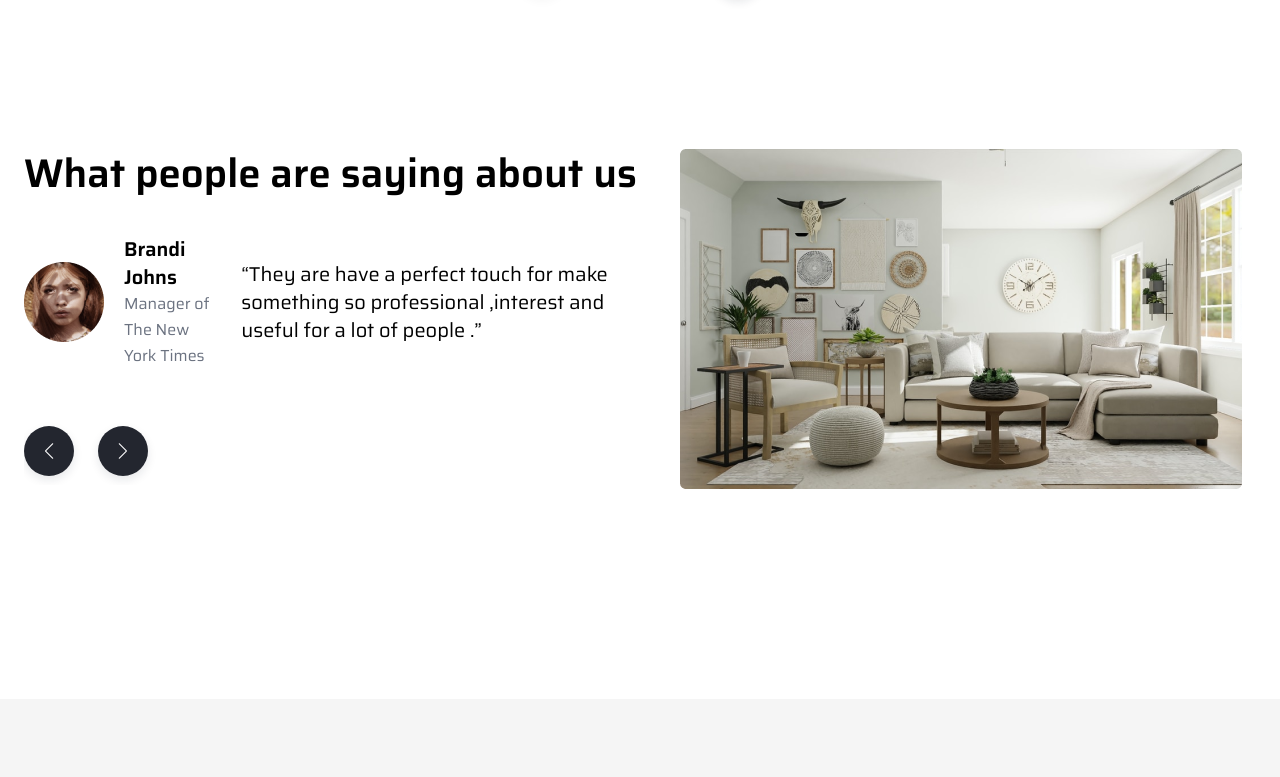
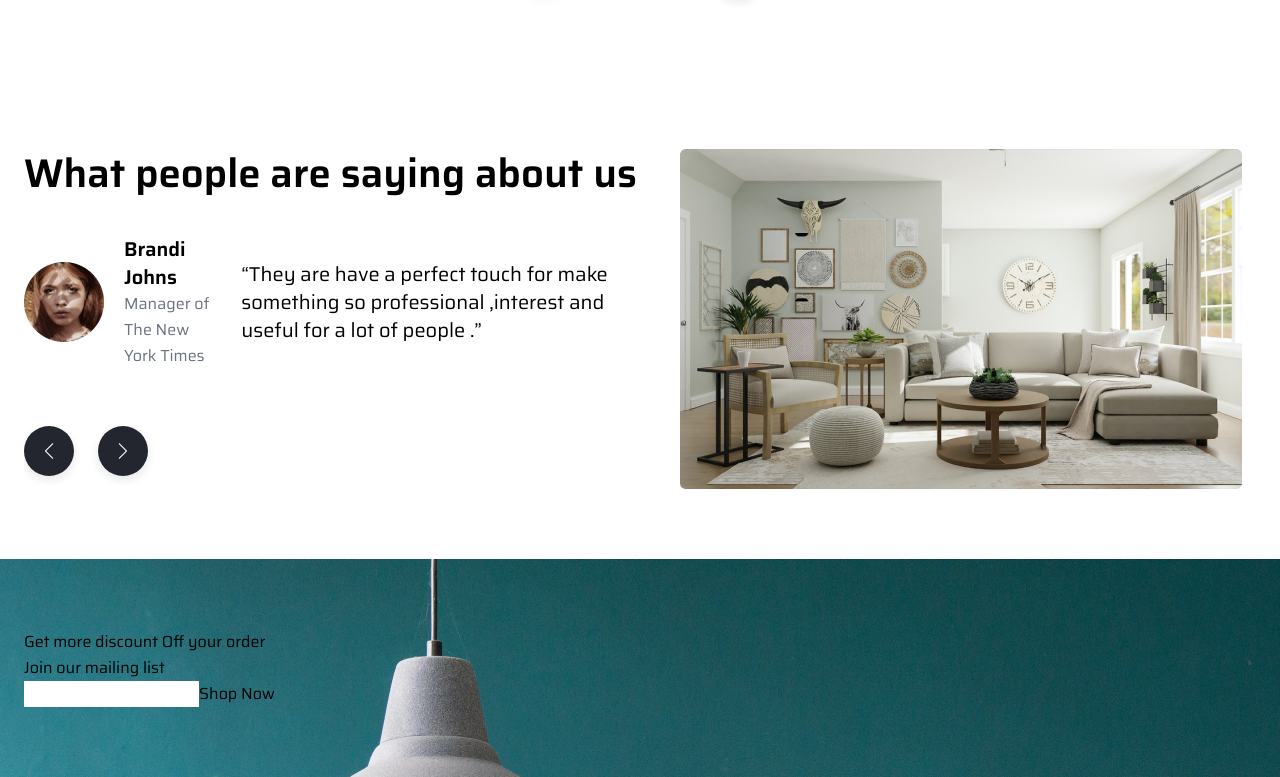
Before and after one commit to Isaiah-Mwinga/Furniture-palace, a React (Create React App) app: page / in a window 1280 px wide. Shown: the part 4097-4874 px from the top of the page. Before the commit the page ends 4796 px from the top, so only its background shows below. Built offline with nearby package versions, Linux system fonts and the light colour scheme; the HTML template or start-up script is replaced by a standard one.

Commit message:
furniture palace

```diff
--- a/src/components/Newsletter.js
+++ b/src/components/Newsletter.js
@@ -7,8 +7,17 @@ const Newsletter = () => {
   //destructure newsletter
   const { title, subtitle, placeholder, buttonText } = newsletter;
   return (
-    <section className='section'>
-      <div className='container max-auto'></div>
+    <section className='section bg-newsletter'>
+      <div className='container max-auto'>
+        <div>
+          <h2>{title}</h2>
+          <p>{subtitle}</p>
+          <div>
+            <input type='text' />
+            <button>{buttonText}</button>
+          </div>
+        </div>
+      </div>
     </section>
   );
 };
```
